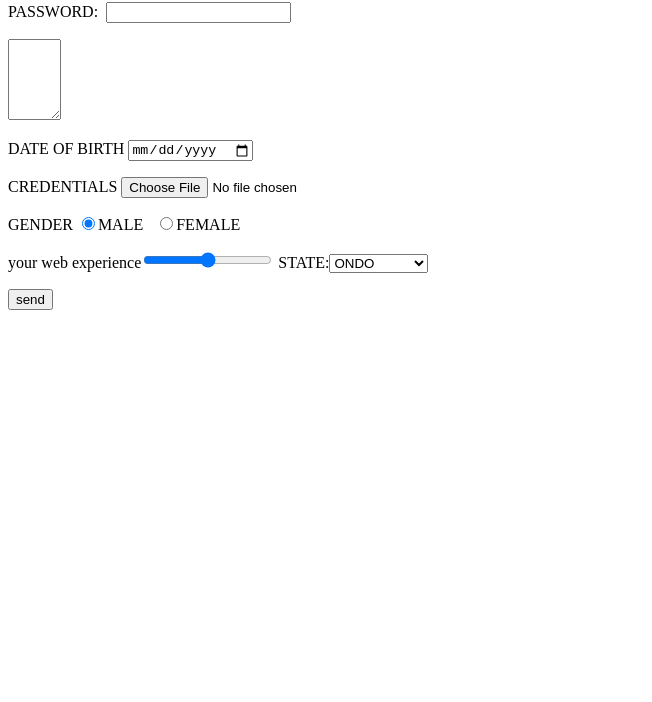
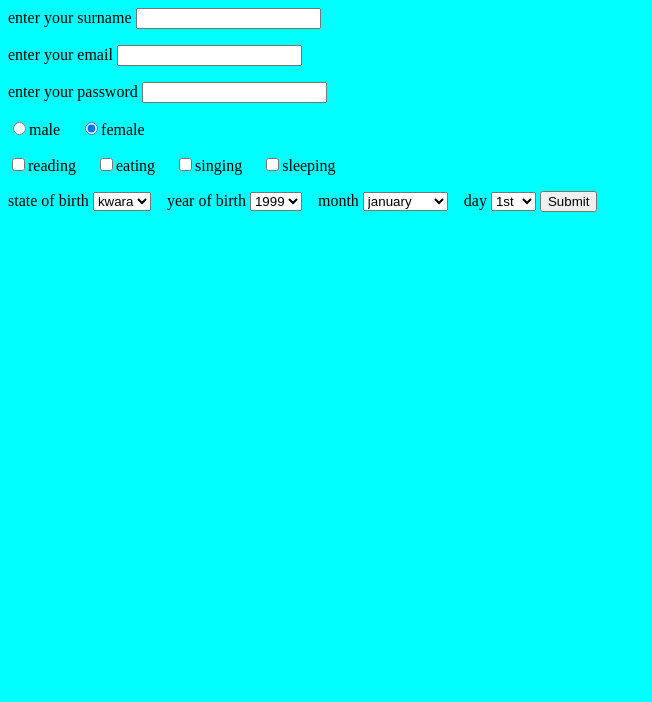
Before and after one commit to olu-shola/aishat, a plain HTML site: page form.html in a window 1280 px wide. Shown: the part 98-800 px from the top of the page, without its empty margins (0-652 px from the left). Drawn offline with Linux system fonts and the light colour scheme.

Commit message:
Add files via upload

```diff
--- a/form.html
+++ b/form.html
@@ -1,38 +1,66 @@
 <!DOCTYPE html>
 <html>
 <head>
-	<title>FORM</title>
+	<title>form</title>
 </head>
-<body>
-	<a href="index.html">HOME PAGE</a>
-	<form action="mail to:vc@kwasu.edu.ng" enctype="plain/text" method="post">
-		<label>SURNMAE:</label>&nbsp;&nbsp;&nbsp;
-		<input type="text" name="your surname"><p></p>
-		<label>EMAIL:</label>&nbsp;&nbsp;&nbsp;&nbsp;&nbsp;&nbsp;&nbsp;&nbsp;&nbsp;&nbsp;
-		<input type="email" name="your email"><p></p>
-		<label>PASSWORD:</label>&nbsp;
-		<input type="password" name="your password"><p></p>
-		<textarea name="comment" rows="5" cols="4"></textarea><p></p>
-		<label>DATE OF BIRTH</label>
-		<input type="date" name="your age"><p></p>
-		<label>CREDENTIALS</label>
-		<input type="file" name="your age"><p></p>
-		<label>GENDER</label>
-		<input type="radio" name="gender" value="male" checked="checked">MALE &nbsp;&nbsp;<input type="radio" name="gender" value="female">FEMALE<p></p>
-		<label>your web experience</label><input type="range" name="range">
-		<label>STATE:</label><select>
-			<option>KWARA</option>
-			<option>ABIA</option>
-			<option>ADAMAWA</option>
-			<option>AKWA IBOM</option>
-			<option>ANAMBRA</option>
-			<option selected="selected">ONDO</option>
-			<option>BENUE</option>
-			<option>BORNO</option>
-		</select><p></p>
+<body bgcolor="cyan">
+	<a href="index.html">HOME</a>
+	<h1>STUDENT REGISTRATION FORM</h1>
+	<label>enter your surname</label>
+	<input type="text" name="yourname"><br>
+	<p><label>enter your email</label>
+	<input type="email" name="youremail"></p>
+	<p><label>enter your password</label>
+	<input type="password" name="yourpassword"></p>
+	<p><input type="radio" name="gender" value="m">male &nbsp; &nbsp;
+	<input type="radio" name="gender" value="f" checked="checked">female</p>
+	<input type="checkbox" name="hubby">reading &nbsp; &nbsp;
+	<input type="checkbox" name="hubby">eating &nbsp; &nbsp;
+	<input type="checkbox" name="hubby">singing &nbsp; &nbsp;
+	<input type="checkbox" name="hubby">sleeping
+	<p>
+		<label>state of birth</label>
+		<select name="state">
+		<option> kwara</option>
+		<option> lagos</option>
+		<option> kebi</option>
+		<option>ogun</option>
+	</select>&nbsp; &nbsp;
+	<label>year of birth</label>
+	<select name="year">
+		<option> 1999</option>
+		<option> 1998</option>
+		<option> 1997</option>
+		<option>1996</option>
+	</select>&nbsp; &nbsp;
+	<label>month</label>
+	<select name="month">
+		<option>january</option>
+		<option> febuary</option>
+		<option> march</option>
+		<option> april</option>
+		<option> may</option>
+		<option> june</option>
+		<option> july</option>
+		<option> august</option>
+		<option> september</option>
+		<option>octomber</option>
+	</select>&nbsp; &nbsp;
+<label>day</label>
+	<select name="day">
+		<option> 1st</option>
+		<option> 2nd</option>
+		<option> 3rd</option>
+		<option> 4th</option>
+		<option> 5th</option>
+		<option> 6th</option>
+		<option> 7th</option>
+		<option> 8th</option>
+		<option> 9th</option>
+	</select>
+<input type="submit">
 
-		<input type="submit" value="send">
-	</form>
+
 
 </body>
 </html>
```
Also changed, not shown: assignment about me.html (added, +13 -0 lines), index.html (+8 -7 lines), my picture.html (added, +10 -0 lines), web.html (+13 -50 lines).
